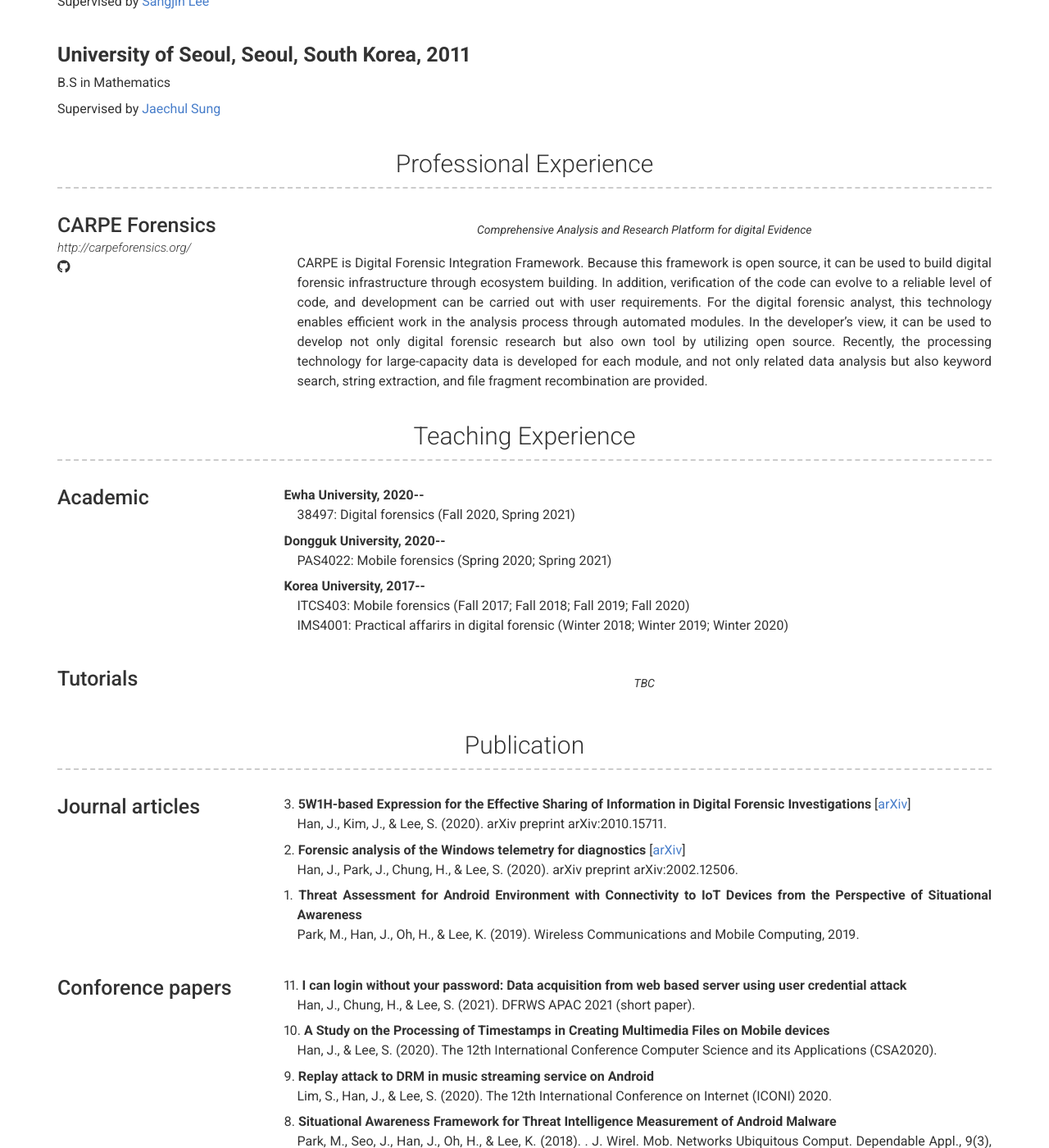
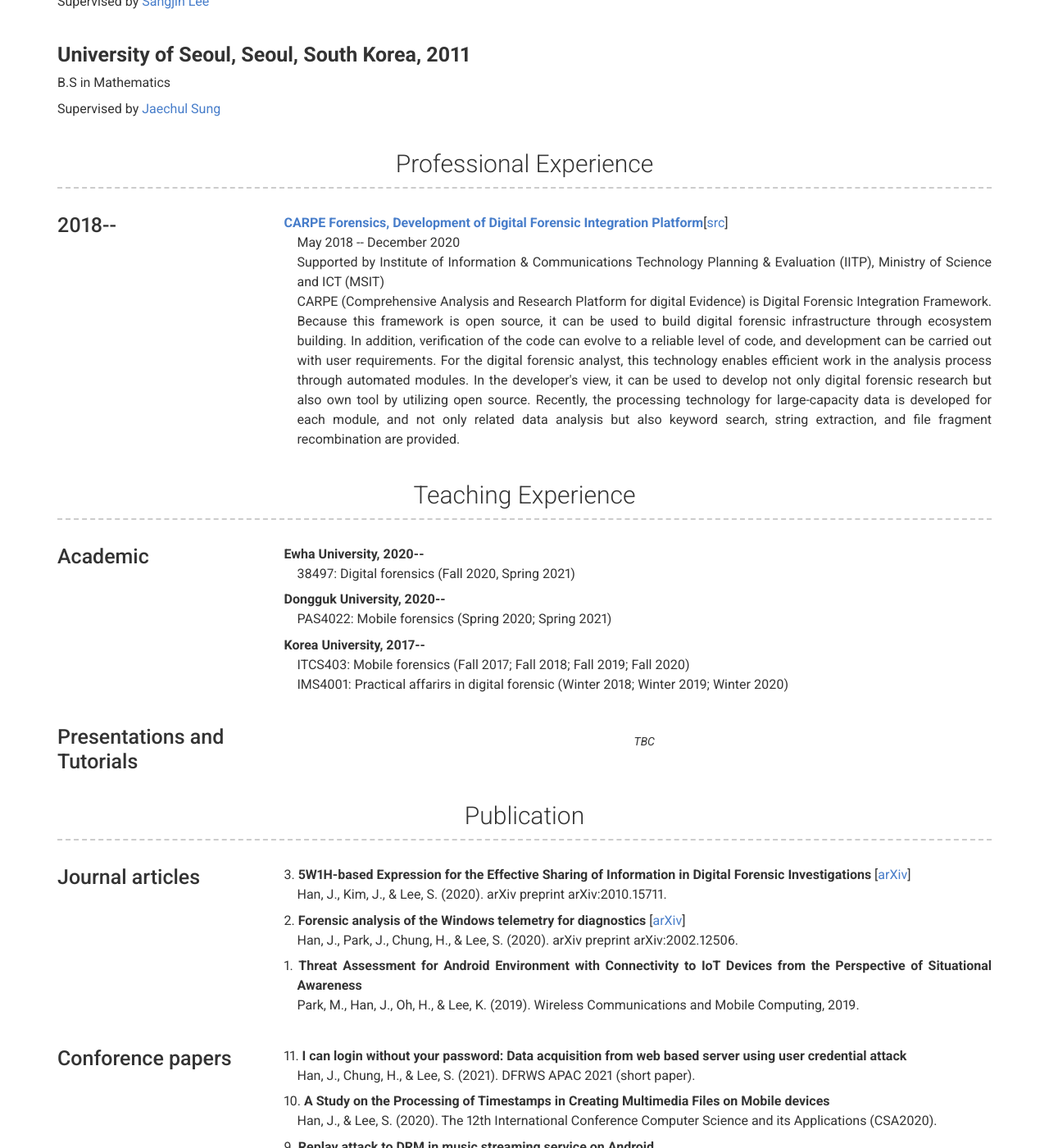
Before and after one commit to JaehyeokHan/jaehyeokhan.github.io, a Jekyll site: the page built from index.md, in a window 1280 px wide and 1400 px high, scrolled down 826 px. Shown: the whole window at 82% size. Built offline with Jekyll 4.4.1, drawn with Linux system fonts in a browser that asks for light colours; nearby versions of some CDN libraries.

Commit message:
Update _config.yml

```diff
--- a/_config.yml
+++ b/_config.yml
@@ -91,17 +91,16 @@ content:
     layout: list # Type of content section (list/text/text2)
     content:
       - layout: left
-        title: CARPE Forensics
-        link: http://carpeforensics.org/
-        link_text: http://carpeforensics.org/
-        additional_links:
-          - title:  Github page for project
-            icon: fab fa-github
-            url: https://github.com/dfrc-korea/carpe
-        quote: >
-          Comprehensive Analysis and Research Platform for digital Evidence
+        title: 2018--
+        #link:
+        #link_text:
+        #additional_links:
+        #  - title:  Github page for project
+        #    icon: fab fa-github
+        #    url: https://github.com/dfrc-korea/carpe
+        #quote: >
         description: | # this will include new lines to allow paragraphs
-          CARPE is Digital Forensic Integration Framework. Because this framework is open source, it can be used to build digital forensic infrastructure through ecosystem building. In addition, verification of the code can evolve to a reliable level of code, and development can be carried out with user requirements. For the digital forensic analyst, this technology enables efficient work in the analysis process through automated modules. In the developer's view, it can be used to develop not only digital forensic research but also own tool by utilizing open source. Recently, the processing technology for large-capacity data is developed for each module, and not only related data analysis but also keyword search, string extraction, and file fragment recombination are provided.
+          <p style="text-indent: -1em;"><b><A href = "http://carpeforensics.org/" target = "top">CARPE Forensics, Development of Digital Forensic Integration Platform</A></b>[<A href = "http://carpeforensics.org/" target = "top">src</A>]<br>May 2018 -- December 2020<br>Supported by Institute of Information & Communications Technology Planning & Evaluation (IITP), Ministry of Science and ICT (MSIT)<br>CARPE (Comprehensive Analysis and Research Platform for digital Evidence) is Digital Forensic Integration Framework. Because this framework is open source, it can be used to build digital forensic infrastructure through ecosystem building. In addition, verification of the code can evolve to a reliable level of code, and development can be carried out with user requirements. For the digital forensic analyst, this technology enables efficient work in the analysis process through automated modules. In the developer's view, it can be used to develop not only digital forensic research but also own tool by utilizing open source. Recently, the processing technology for large-capacity data is developed for each module, and not only related data analysis but also keyword search, string extraction, and file fragment recombination are provided.</p>
 
   - title: Teaching Experience
     layout: list
@@ -119,7 +118,7 @@ content:
           <p style="text-indent: -1em;"><b>Korea University, 2017--</b><br>ITCS403: Mobile forensics (Fall 2017; Fall 2018; Fall 2019; Fall 2020)<br>IMS4001: Practical affarirs in digital forensic (Winter 2018; Winter 2019; Winter 2020)</p>
 
       - layout: left
-        title: Tutorials
+        title: Presentations and Tutorials
         #sub_title: Academic, Tutorials
         quote: >
           TBC
```
